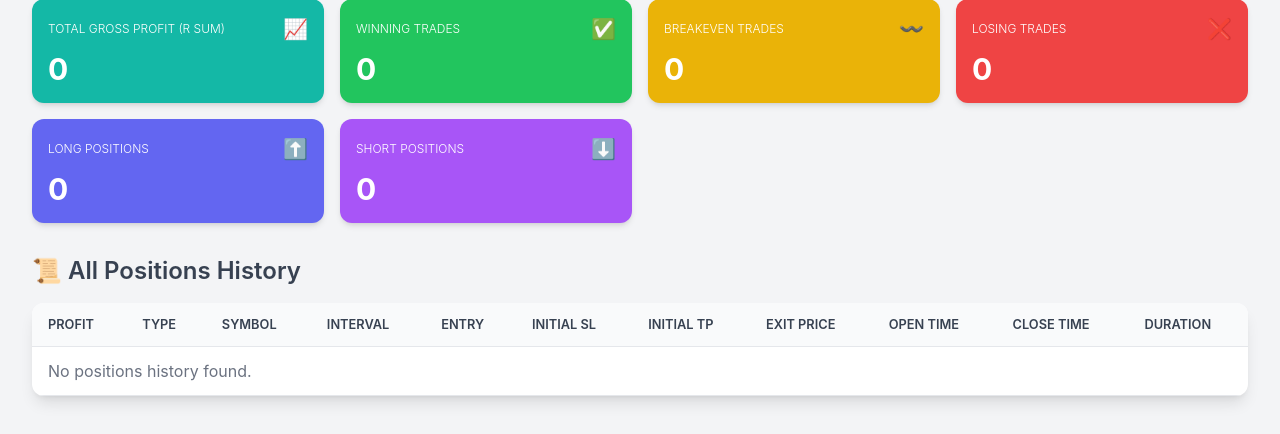
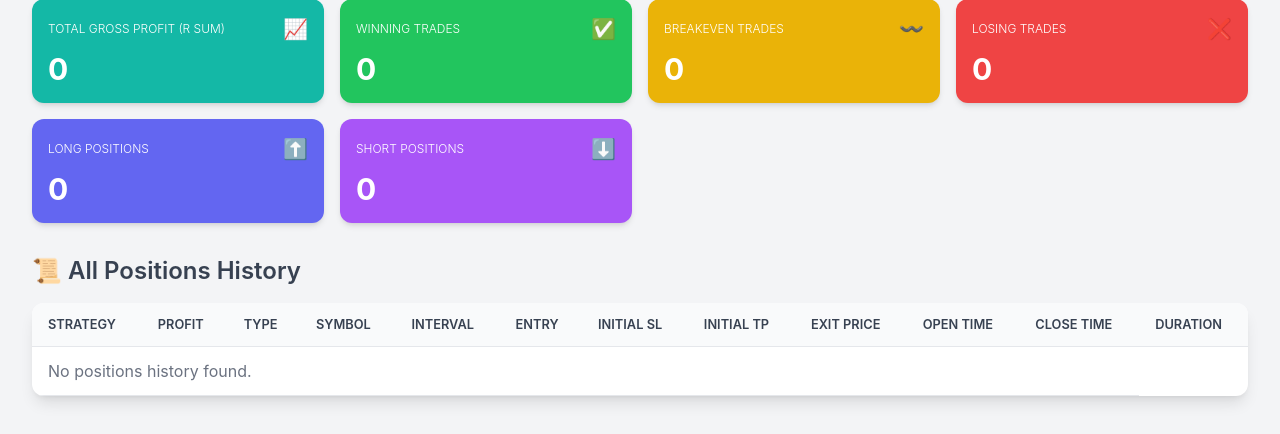
Before and after one commit to Arzaghi/TradingBotUI, a Flask app: page /history in a window 1280 px wide. Shown: the part 366-800 px from the top of the page. Run offline with Flask 3, Linux system fonts and the light colour scheme; data that the repository does not hold is empty; some libraries are stand-ins or nearby versions.

Commit message:
Add "strategy" column to position history and live positions tables

```diff
--- a/templates/history.html
+++ b/templates/history.html
@@ -118,7 +118,7 @@
 
     <script>
         const columns = [
-            "profit", "type", "symbol", "interval", "entry", "initial_sl", "initial_tp",
+            "strategy", "profit", "type", "symbol", "interval", "entry", "initial_sl", "initial_tp",
             "exit_price", "open_time", "close_time", "duration"
         ];
 
--- a/templates/index.html
+++ b/templates/index.html
@@ -98,7 +98,7 @@
 
     <script>
         const columns = [
-            "id", "type", "symbol", "interval", "open_time", "entry",
+            "id", "strategy", "type", "symbol", "interval", "open_time", "entry",
             "initial_sl", "current_sl", "next_tp", "current_profit", "current_price"
         ];
 
```
